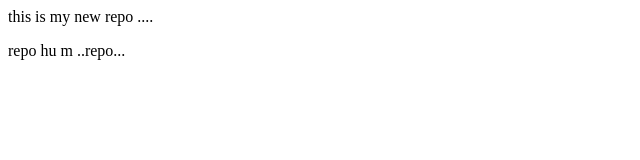
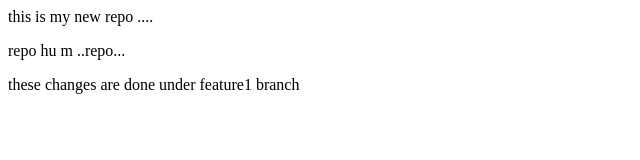
Before and after one commit to sirothiya/localrepo, a plain HTML site: page index.html in a window 1280 px wide. Shown: the whole page, without its empty margins (0-640 px from the left). Drawn offline with Linux system fonts and the light colour scheme.

Commit message:
feature1 is add

```diff
--- a/index.html
+++ b/index.html
@@ -4,3 +4,6 @@
 
 
 <p>repo hu m ..repo...</p>
+
+
+<p>these changes are done under  feature1 branch</p>
```
